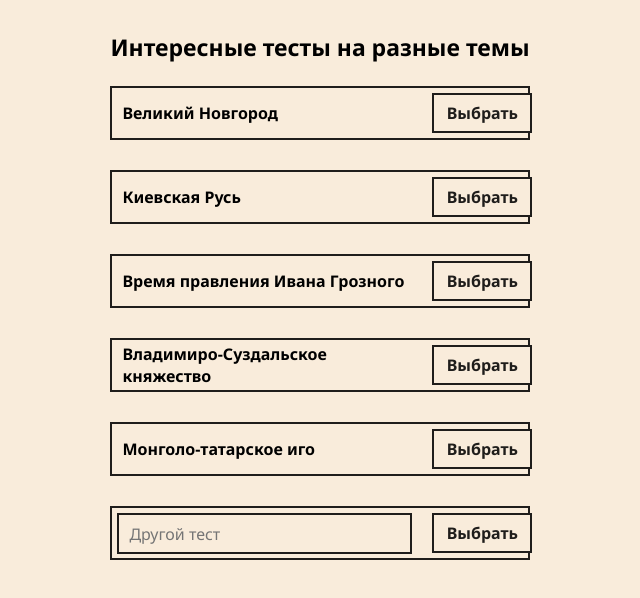
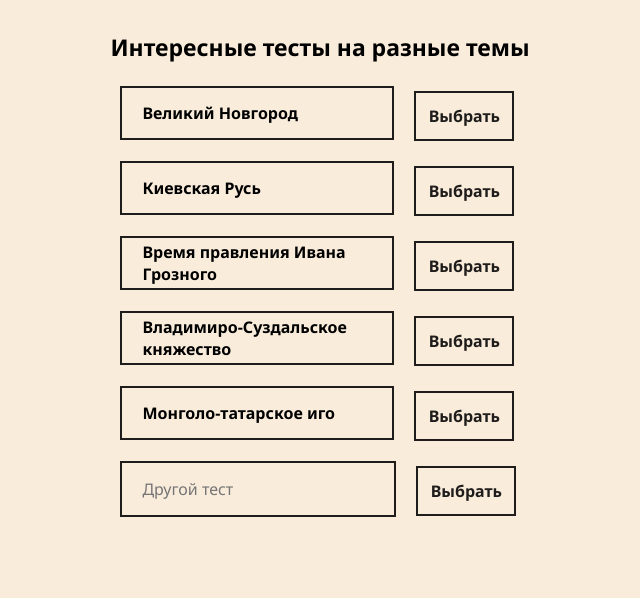
Before and after one commit to Filironchik/Quez_by_history, a plain HTML site: page frontend/index.html in a window 1280 px wide. Shown: the whole page, without its empty margins (320-960 px from the left). Drawn offline with Linux system fonts and the light colour scheme.

Commit message:
Исправления в css

```diff
--- a/frontend/Style.css
+++ b/frontend/Style.css
@@ -23,12 +23,9 @@ body {
 }
 
 .themes {
-    height: 50px;
-    display: grid;
-    grid-template-columns: 300px 20px;
-    margin-bottom: 30px;
 
-    border: 2px solid #1F1D1B;
+    display: flex;
+    margin-bottom: 20PX;
 }
 
 .btn_themes {
@@ -37,7 +34,7 @@ body {
     color: #1F1D1B;
     font-weight: bold;
     border-radius: 0;
-    height: 40px;
+    height: 50px;
     width: 100px;
     margin: 5px 0 0 20px;
     transition: 0.5s;
@@ -62,19 +59,23 @@ body {
 }
 
 .input_themes {
+    height: 50px;
+    width: 250px;
     border: 2px solid #1F1D1B;
     background-color: #F9ECDB;
     border-radius: 0;
-    margin: 5px 0 0 5px;
-    height: 35px;
-    padding-left: 10px;
+    margin: 0 0 0 10px;
+    padding-left: 20px;
 }
 
 .title__themes {
+    height: 50px;
+    margin-bottom: 30px;
+    border: 2px solid #1F1D1B;
+    padding-left: 20px;
     display: flex;
     align-items: center;
-    width: 295px;
-    border-radius: 10px;
+    width: 250px;
     margin: 0 0 0 10px;
     font-weight: 600;
 }
```
